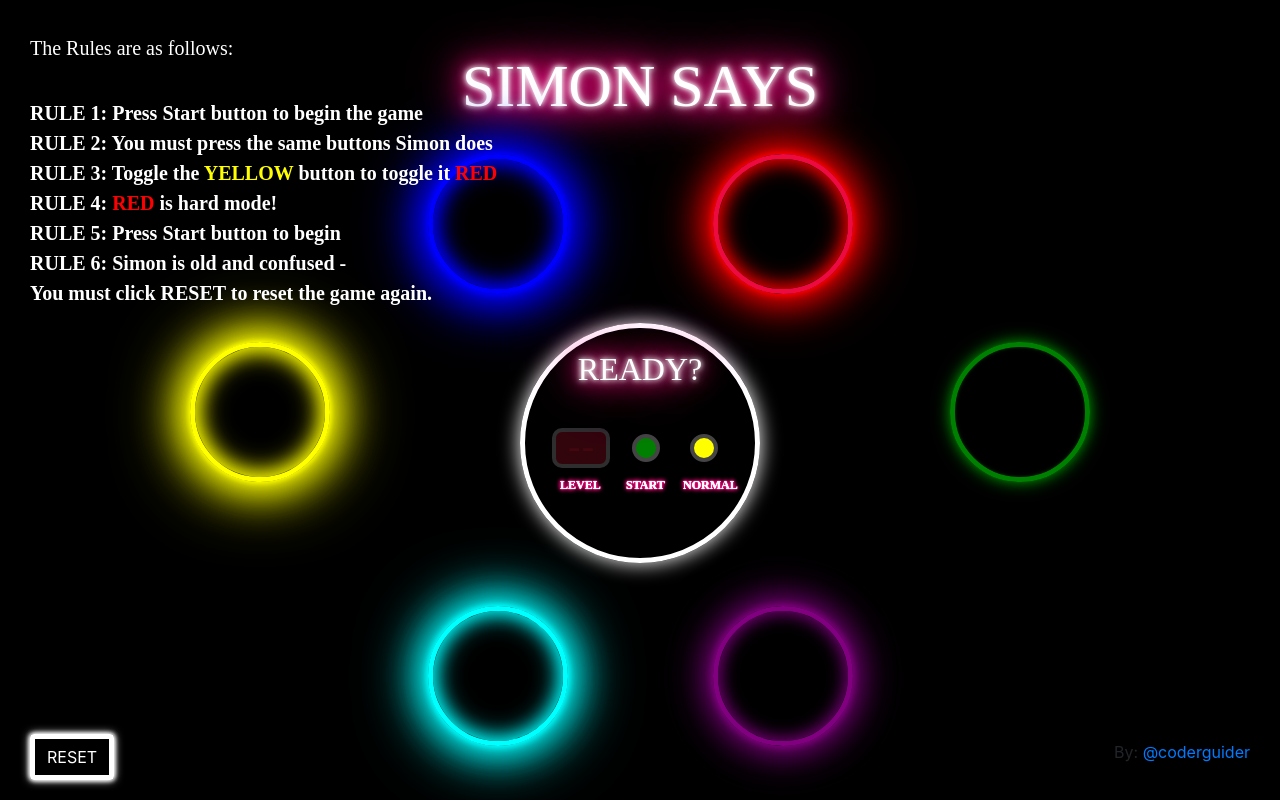
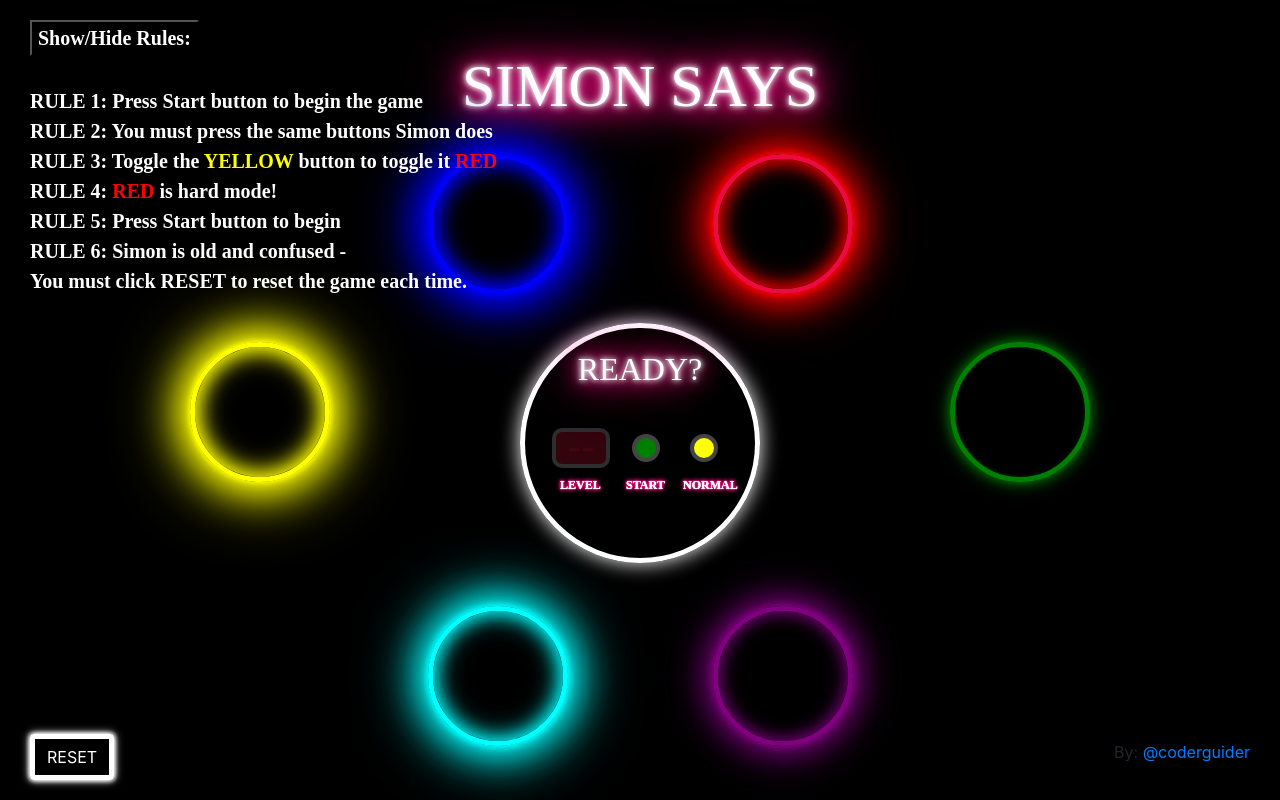
Before and after one commit to Code-Institute-Submissions/Second_Milestone_Project_Simon_Game, a plain HTML site: page main.html in a window 1280 px wide. Drawn offline with nearby package versions, Linux system fonts and the light colour scheme.

Commit message:
updated rules with button to hide

```diff
--- a/css/main.css
+++ b/css/main.css
@@ -140,6 +140,13 @@ h2 {
   box-shadow: 0 0 10px white, 0 0 5px white, 0 0 5px white;
 }
 
+#show_hide {
+  background-color: transparent;
+  font-family: 'inherit';
+  font-size: 20px;
+  font-weight: bold;
+  color: #fff;
+}
 /*********Misc**********/
 
 #fail {
--- a/main.html
+++ b/main.html
@@ -54,8 +54,8 @@
       </div>
     </div>
     <div class="row">
-      <div class ="col-lg-4 offset-lg-4 col-md-34offset-md-4 col-sm-4 offset-sm-4">
-        <button type="button" class="btn btn-light button"onClick="window.location.reload()">RESET</button>
+      <div class="col-lg-4 offset-lg-4 col-md-34offset-md-4 col-sm-4 offset-sm-4">
+        <button type="button" class="btn btn-light button" onClick="window.location.reload()">RESET</button>
       </div>
     </div>
   </div>
@@ -72,14 +72,11 @@
   </div>
 
   <div class="therules">
-    <p>
-    <h5>The Rules are as follows:</h5><br />
-    RULE 1: Press Start button to begin the game<br />
-    RULE 2: You must press the same buttons Simon does<br />
-    RULE 3: Toggle the <span style="color: yellow">YELLOW</span> button to toggle it <span style="color: #ff0000">RED</span><br />
-    RULE 4: <span style="color: #ff0000">RED</span> is <srtong>hard mode!</srtong><br />
-    RULE 5: Press Start button to begin<br />
-    RULE 6: Simon is old and confused - <br />You must click RESET to reset the game again.
+    <button id="show_hide">Show/Hide Rules:</button>
+    <div id="toggle_rls">
+      <br />RULE 1: Press Start button to begin the game<br /> RULE 2: You must press the same buttons Simon does<br /> RULE 3: Toggle the <span style="color: yellow">YELLOW</span> button to toggle it <span style="color: #ff0000">RED</span><br /> RULE 4:
+        <span style="color: #ff0000">RED</span> is hard mode!<br /> RULE 5: Press Start button to begin<br /> RULE 6: Simon is old and confused - <br />You must click RESET to reset the game each time.
+    </div>
   </div>
 
 
--- a/script.js
+++ b/script.js
@@ -107,6 +107,12 @@ $(document).ready(function() {
 
     }
 
+    // RULES
+
+    $("#show_hide").click(function () {
+     $("#toggle_rls").toggle()
+    });
+
 
     // LISTEN
 
```
